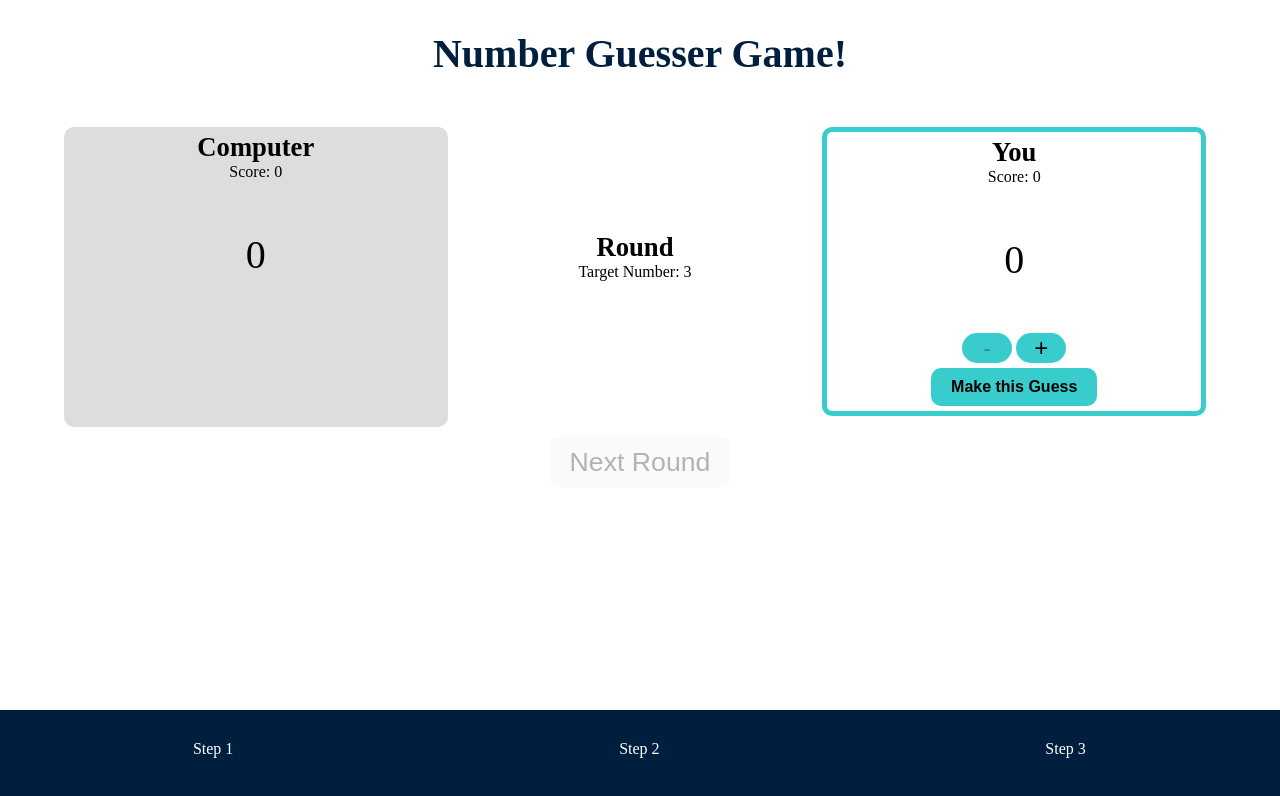
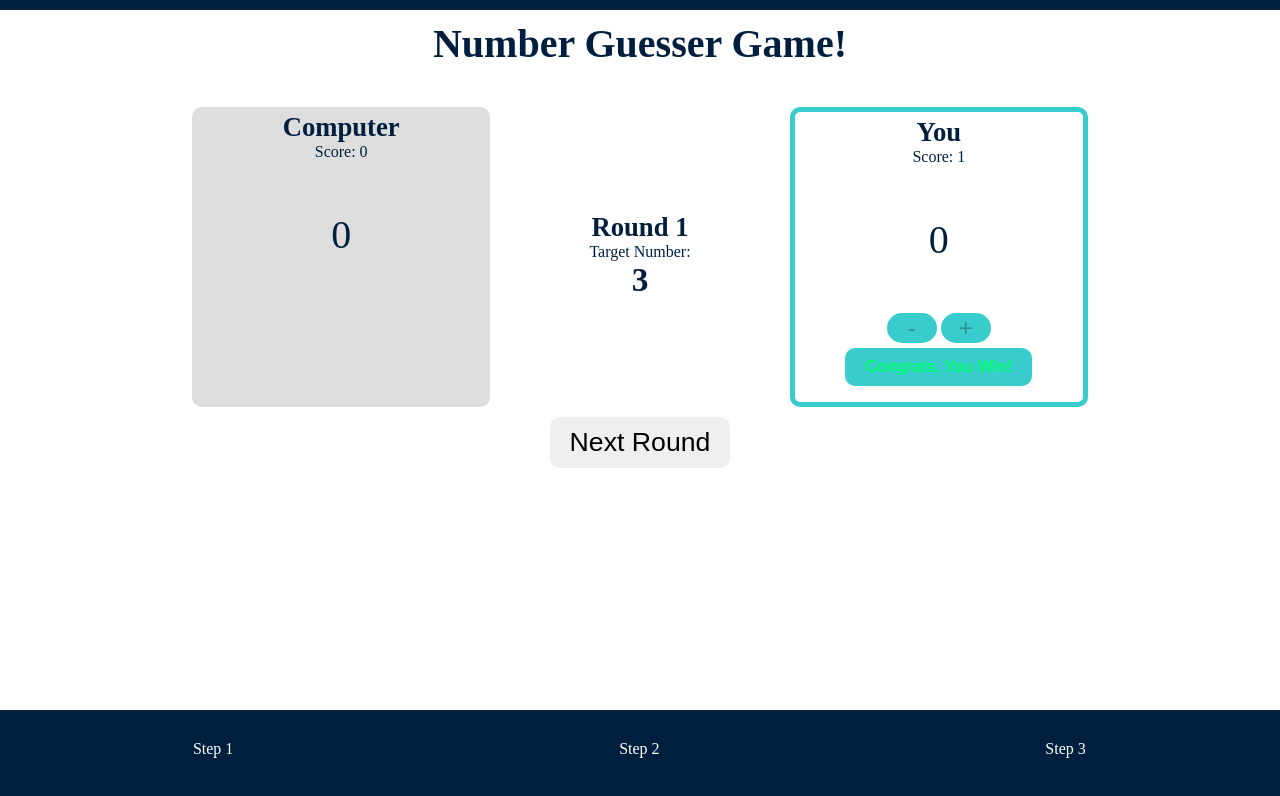
Before and after one commit to giddygarcia/number-guesser, a plain HTML site: page index.html in a window 1280 px wide. Both pictures are taken after a click on the button "Make this Guess". Drawn offline with Linux system fonts and the light colour scheme.

Commit message:
Add functional game JS

```diff
--- a/index.html
+++ b/index.html
@@ -16,21 +16,21 @@
 			</div>
 
 			<div class = "box" id="round-box">
-				<div class="name-label">Round <span id="round-number"></span></div>
-				<div class="target-label"> Target Number: <span id="target-number">?</span> </div>
+				<div class="name-label">Round <span id="round-number">1</span></div>
+				<div class="target-label"> Target Number: <br> <span id="target-number">?</span> </div>
 			</div>
 
 			<div class = "box" id="player-box">
 				<div class="name-label"><span id="player-name">You</span></div>
 				<div class="score-label"> Score: <span id="player-score">0</span> </div>
 				<div class="guess" id="player-guess"> 0 </div>
-				<button class="num-control left" id="btn-sub" disabled> - </button>
-				<button class="num-control right" id="btn-add"> + </button>
-				<button class="btn-text" id="btn-guess"> Make this Guess </button>
+				<button class="num-control left" id="sub-btn" disabled> - </button>
+				<button class="num-control right" id="add-btn"> + </button>
+				<button class="text-btn" id="guess-btn"> Make this Guess </button>
 			</div>
 		</div>
 
-			<button class="btn-text" id="btn-next" disabled> Next Round </button>
+			<button class="text-btn" id="next-btn" disabled> Next Round </button>
 
 	</div>
 
--- a/script.js
+++ b/script.js
@@ -11,17 +11,32 @@ const generateCompGuess = () => {
 }
 
 const compareGuesses = (playerGuess, computerGuess, targetGuess) => {
-	const playerDiff = Math.abs(playerGuess - targetGuess)
-	const compDiff = Math.abs(computerGuess - targetGuess)
+	const playerDiff = Math.abs(targetGuess - playerGuess)
+	const compDiff = Math.abs(targetGuess - computerGuess)
 	return playerDiff <= compDiff;
 }
 
 const updateScore = (winner) => {
-	if  (winner === 'player') {
+	if (winner === 'player')
 		playerScore++;
-	}
 	else if (winner === 'computer')
 		computerScore++;
+}
+
+const newRound = () => {
+	nextRoundBtn.setAttribute('disabled', true);
+	guessBtn.removeAttribute('disabled');
+	addButton.removeAttribute('disabled');
+
+	targetNumDisplay.innerText = '?';
+	computerGuessDisplay.innerText = '?';
+	playerGuessInput.innerText = '0';
+	computerWinsDisplay.innerText = '';
+	guessBtn.innerText = 'Make This Guess';
+	guessBtn.style.backgroundColor = '';
+	guessBtn.style.color = '';
+	guessBtn.style.fontWeight = '';
+	count = 0;
 }
 
 const advanceRound = () => currentRoundNumber++;
@@ -37,25 +52,26 @@ let targetNumDisplay = document.getElementById('target-number');
 let playerScoreDisplay = document.getElementById('player-score');
 let playerGuessInput = document.getElementById('player-guess');
 
-let guessButton = document.getElementById('btn-guess');
-let nextRoundButton = document.getElementById('btn-next');
+let guessBtn = document.getElementById('guess-btn');
+let nextRoundBtn = document.getElementById('next-btn');
 
-
-guessButton.addEventListener('click', () => {
+guessBtn.addEventListener('click', () => {
 	target = generateTarget();
-	const currentPlayerGuess = playerGuessInput.value;
 	const computerGuess = generateCompGuess();
 
 	computerGuessDisplay.innerText = computerGuess;
 	targetNumDisplay.innerText = target;
 
-	const playerIsWinner = compareGuesses(currentplayerGuess, computerGuess, target)
+	const playerIsWinner = compareGuesses(count, computerGuess, target)
 	const winner = playerIsWinner ? 'player' : 'computer'
 
 	updateScore(winner);
 
 	if(playerIsWinner) {
-		guessButton.innerText = 'Congrats, You Win!';
+		guessBtn.innerText = 'Congrats, You Win!';
+		guessBtn.style.backgroundColor = "#39CCCC";
+		guessBtn.style.color = "#01FF70";
+		guessBtn.style.fontWeight = "900";
 	}
 	else
 		computerWinsDisplay.innerText = 'Computer Wins :|';
@@ -63,6 +79,47 @@ guessButton.addEventListener('click', () => {
 	playerScoreDisplay.innerText = playerScore;
 	computerScoreDisplay.innerText = computerScore;
 
-	guessButton.setAttribute('disabled', true)
-	nextRoundButton.removeAttribute('disabled');
+	subtractButton.setAttribute('disabled', true);
+	addButton.setAttribute('disabled',true);
+	guessBtn.setAttribute('disabled', true)
+	nextRoundBtn.removeAttribute('disabled');
 });
+
+nextRoundBtn.addEventListener('click', () => {
+	advanceRound();
+	roundNumDisplay.innerText = currentRoundNumber;
+
+	newRound();
+});
+
+const addButton = document.getElementById('add-btn');
+const subtractButton = document.getElementById('sub-btn');
+var count = 0;
+
+addButton.addEventListener('click', () => {
+	count++;
+	playerGuessInput.innerText = count;
+	handleNumLimits(count);
+});
+
+subtractButton.addEventListener('click', () => {
+	count--;
+	playerGuessInput.innerText = count;
+	handleNumLimits(count);
+});
+
+const handleNumLimits = value => {
+  if (value > 0 && value <= 9) {
+    subtractButton.removeAttribute('disabled');
+    addButton.removeAttribute('disabled');
+  }
+  else if (value > 9)
+    addButton.setAttribute('disabled', true);
+  else if (value <= 0) {
+    subtractButton.setAttribute('disabled', true);
+  }
+}
+
+playerGuessInput.addEventListener('input', function(e) {
+  handleNumLimits(e.target.value);
+});
--- a/style.css
+++ b/style.css
@@ -2,20 +2,20 @@ body {
 	width: 100%;
 	margin: 0 auto;
 	clear: both;
+	color: #001f3f;
 }
 
 header {
 	text-align: center;
 	font-weight: 900;
 	font-size: 30pt;
-	color: #001f3f;
 	padding: 10px;
-	margin: 20px;
-	margin-bottom: 40px;
+	margin-bottom: 30px;
+	border-top: 10px solid #001f3f;
 }
 
 .container {
-	width: 90%;
+	width: 70%;
 	text-align: center;
 	margin: 0 auto;
 }
@@ -25,26 +25,27 @@ header {
 	margin: 10px auto;
 }
 .box {
-	float: left;
 	width: 33.3%;
 	display: inline-block;
 	box-sizing: border-box;
-	margin-right: 10px;
 	border-radius: 10px;
 }
-
 #computer-box {
 	background-color: #DDDDDD;
 	height: inherit;
+	float: left;
 }
 #round-box {
 	margin-top: 100px;
-	width: inherit;
-	float: none;
+}
+#target-number {
+	font-weight: 900;
+	font-size: 25pt;
 }
 #player-box {
 	border: 5px solid #39CCCC;
 	float: right;
+	height: inherit;
 }
 
 .name-label {
@@ -73,7 +74,7 @@ header {
 
 .right { cursor: crosshair; }
 
-.btn-text {
+.text-btn {
 	display: flex;
 	margin: 5px auto;
 	cursor: pointer;
@@ -82,13 +83,13 @@ header {
 	padding: 10px 20px;
 }
 
-#btn-guess {
-	background-color: #39CCCC;
+#guess-btn {
+	background-color: #DDDDDD;
 	font-size: 12pt;
 	font-weight: 700;
 }
 
-#btn-next {
+#next-btn {
 	display: block;
 	margin: 5px auto;
 	font-size: 20pt;
@@ -109,3 +110,7 @@ header {
 	float: left;
 	width: 33.3%;
 }
+
+button:disabled {
+	cursor: not-allowed;
+}
```
